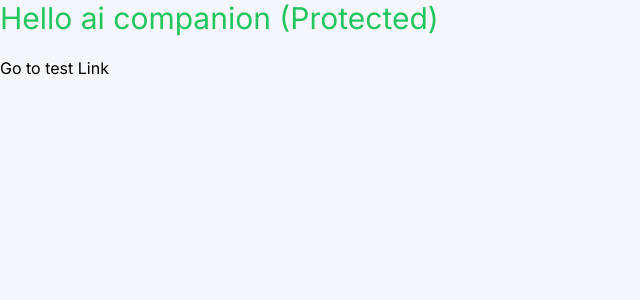
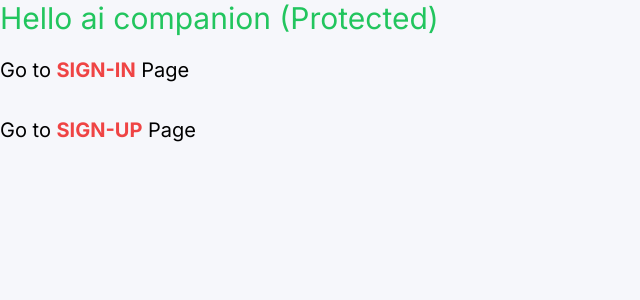
Before and after one commit to makcimishevskih/next-ai, a Next.js app: page / in a window 1280 px wide. Shown: the top 300 px of the page, without its empty margins (0-640 px from the left). Built offline with nearby package versions, Linux system fonts and the light colour scheme; no server answers.

Commit message:
add:clerk auth

```diff
--- /dev/null
+++ b/app/(auth)/(routes)/layout.tsx
@@ -0,0 +1,20 @@
+import type { Metadata } from "next";
+
+
+export const metadata: Metadata = {
+  title: "Next.js sign-in and sign-up layout",
+  description: "Sign-in or sing-up in to the app with your companions",
+};
+
+export default function RootLayout ({
+  children,
+}: Readonly<{
+  children: React.ReactNode;
+}>) {
+  return (
+    <div className='flex justify-center items-center h-full m-2'>
+      {children}
+    </div>
+
+  );
+}
--- a/app/(auth)/(routes)/login/page.tsx
+++ /dev/null
@@ -1,10 +0,0 @@
-
-const LoginPage = () => {
-  return (
-    <div>
-      Login Page (Unprotected)
-    </div>
-  );
-};
-
-export default LoginPage;
--- /dev/null
+++ b/app/(auth)/(routes)/sign-in/[[...sign-in]]/page.tsx
@@ -0,0 +1,5 @@
+import { SignIn } from "@clerk/nextjs";
+
+export default function Page () {
+  return <SignIn path="/sign-in" />;
+}
--- /dev/null
+++ b/app/(auth)/(routes)/sign-up/[[...sign-up]]/page.tsx
@@ -0,0 +1,5 @@
+import { SignUp } from "@clerk/nextjs";
+
+export default function Page () {
+  return <SignUp path="/sign-up" />;
+}
--- a/app/(root)/(routes)/page.tsx
+++ b/app/(root)/(routes)/page.tsx
@@ -1,13 +1,26 @@
+import { auth } from '@clerk/nextjs/server';
+import { UserButton } from '@clerk/nextjs';
+
 import Link from 'next/link';
 
 const RootPage = () => {
+  const Auth = auth();
+
+  console.log(`------\n------\n${JSON.stringify(Auth)}\n------\n------`);
+
   return (
     <div >
       <div className='text-green-500 text-3xl mb-5'>
         Hello ai companion (Protected)
       </div>
 
-      <Link href='/login'>Go to test Link</Link>
+      <div className='mb-4'>
+
+        <UserButton afterSignOutUrl='/' />
+      </div>
+
+      <Link href='/sign-in' className='block mb-2 text-xl'>Go to <b className='text-red-500'>SIGN-IN</b> Page</Link><br />
+      <Link href='/sign-up' className='block mb-2 text-xl'>Go to <b className='text-red-500'>SIGN-UP</b> Page</Link>
     </div>);
 };
 export default RootPage;
--- a/app/layout.tsx
+++ b/app/layout.tsx
@@ -20,7 +20,7 @@ export default function RootLayout ({
   return (
     <ClerkProvider>
       <html lang="en">
-        <body className={inter.className}>
+        <body className={`${inter.className}`}>
           {children}
         </body>
       </html>
```
